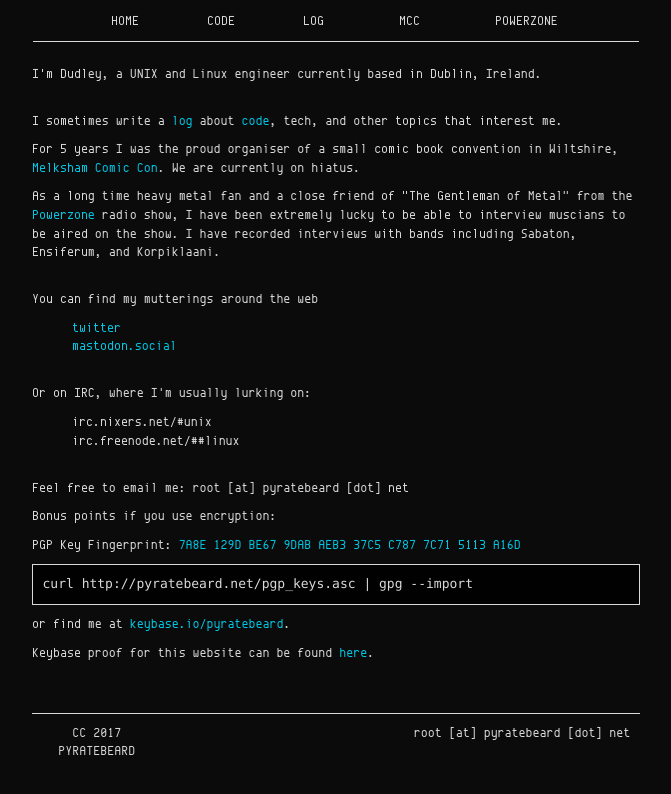
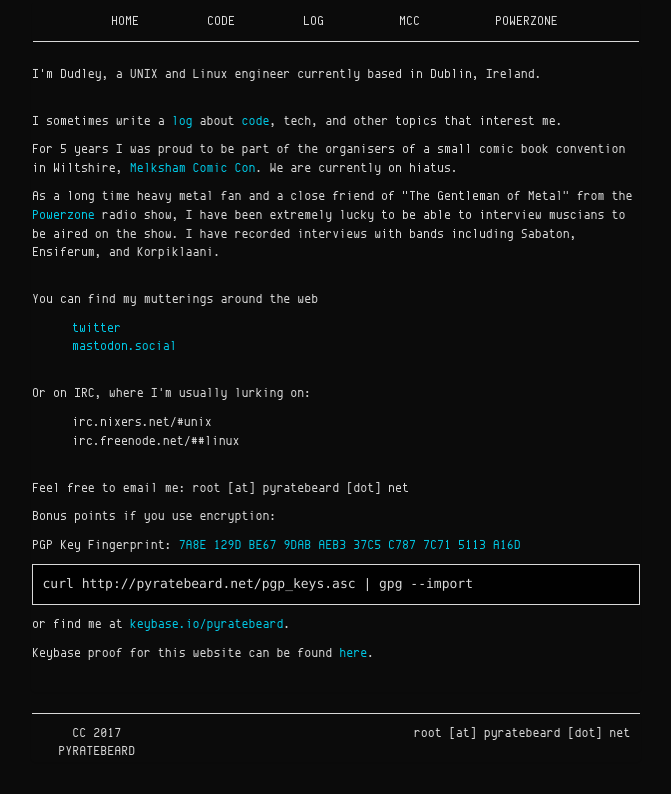
Before and after one commit to pyratebeard/pyratebeard.github.io, a Jekyll site: the page built from index.html, in a window 1280 px wide. Shown: the top 794 px of the page, without its empty margins (304-975 px from the left). Built offline with Jekyll 4.4.1, drawn with Linux system fonts in a browser that asks for light colours.

Commit message:
improved line regarding mcc

```diff
--- a/index.html
+++ b/index.html
@@ -6,7 +6,7 @@ layout: default
 <p>I'm Dudley, a UNIX and Linux engineer currently based in Dublin, Ireland.</p>
 <br>
 <p>I sometimes write a <a href="/log">log</a> about <a href="/code">code</a>, tech, and other topics that interest me.</p>
-<p>For 5 years I was the proud organiser of a small comic book convention in Wiltshire, <a href="/mcc">Melksham Comic Con</a>. We are currently on hiatus.</p>
+<p>For 5 years I was proud to be part of the organisers of a small comic book convention in Wiltshire, <a href="/mcc">Melksham Comic Con</a>. We are currently on hiatus.</p>
 <p>As a long time heavy metal fan and a close friend of "The Gentleman of Metal" from the <a href="/powerzone">Powerzone</a> radio show, I have been extremely lucky to be able to interview muscians to be aired on the show. I have recorded interviews with bands including Sabaton, Ensiferum, and Korpiklaani.</p>
 <br>
 <p>You can find my mutterings around the web</p>
```
